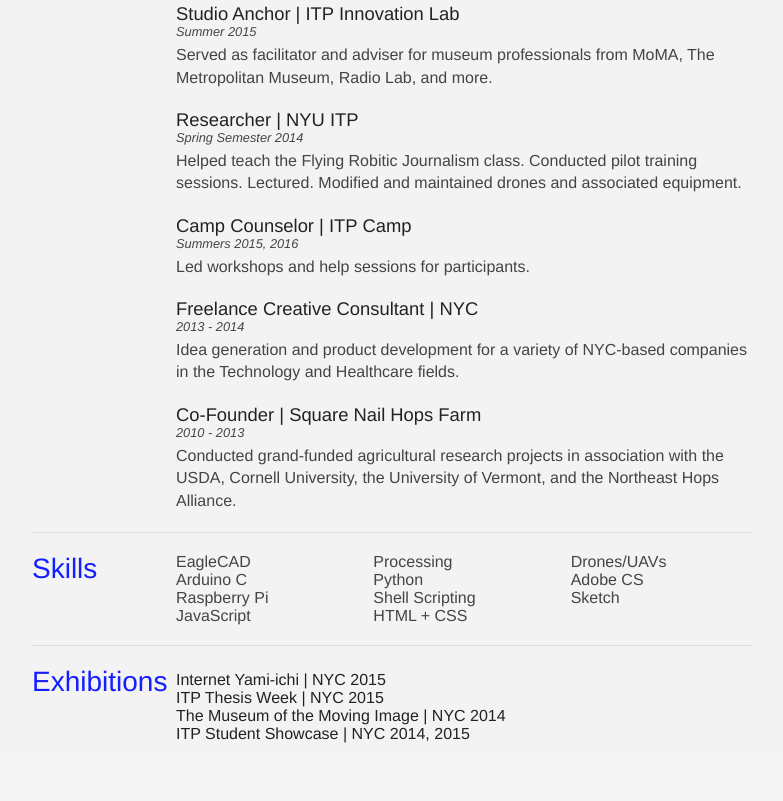
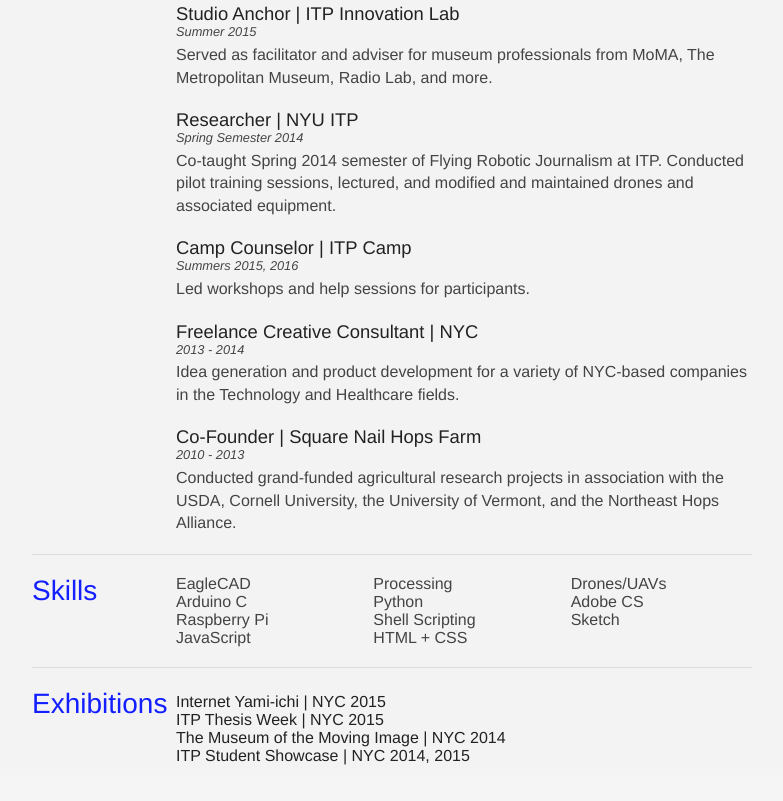
Before and after one commit to vwls/cv, a plain HTML site: page index.html in a window 1280 px wide. Shown: the part 801-1602 px from the top of the page, without its empty margins (248-1031 px from the left). Drawn offline with Linux system fonts and the light colour scheme.

Commit message:
rewriting frj

```diff
--- a/index.html
+++ b/index.html
@@ -104,7 +104,7 @@
 				<article>
 					<h2>Researcher | NYU ITP</h2>
 					<p class="subDetails">Spring Semester 2014</p>
-					<p>Helped teach the Flying Robitic Journalism class. Conducted pilot training sessions. Lectured. Modified and maintained drones and associated equipment.</p>
+					<p>Co-taught Spring 2014 semester of Flying Robotic Journalism at ITP. Conducted pilot training sessions, lectured, and modified and maintained drones and associated equipment.</p>
 				</article>
 
 				<article>
```
